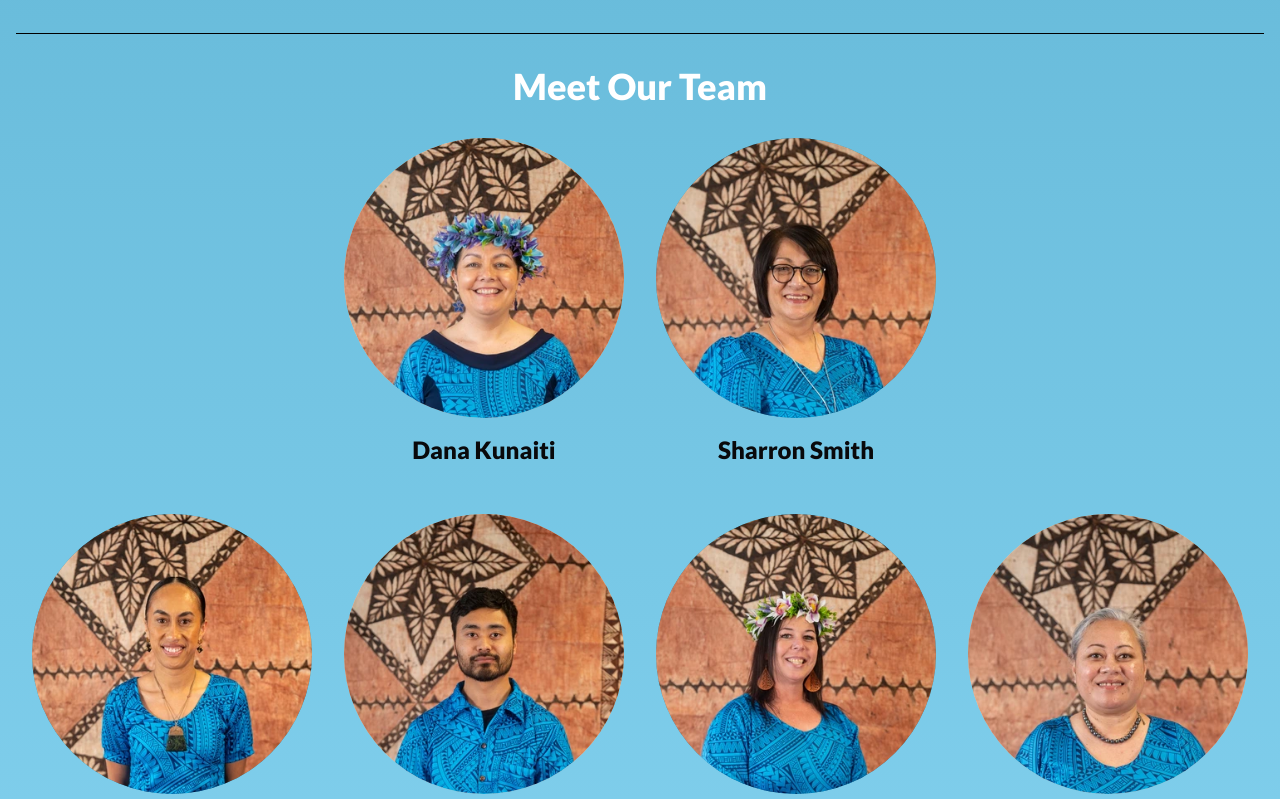
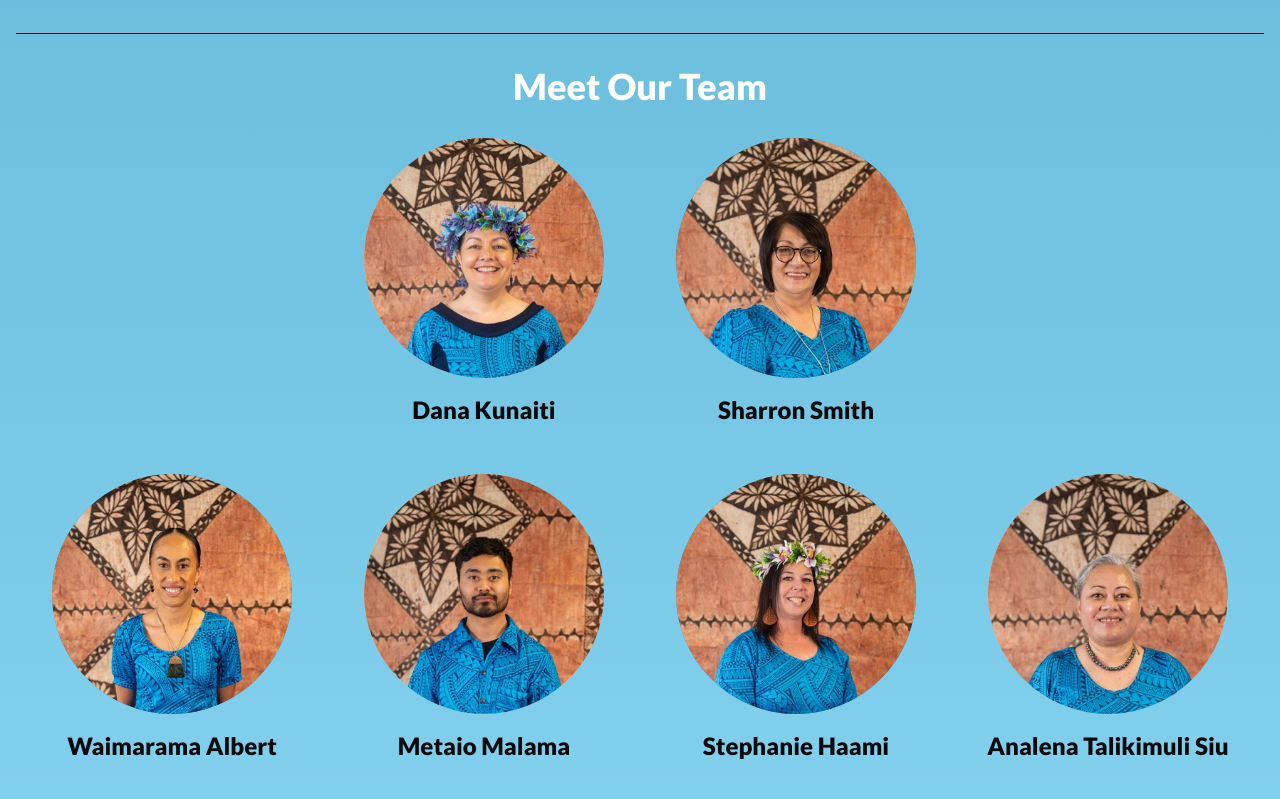
Before and after one commit to jhigger/niuvaka-trust, a Next.js app: page /about in a window 1280 px wide. Shown: the part 5281-6080 px from the top of the page. Built offline with nearby package versions, Linux system fonts and the light colour scheme.

Commit message:
feat: reduce image size

```diff
--- a/src/pages/about.tsx
+++ b/src/pages/about.tsx
@@ -443,7 +443,7 @@ export default function About() {
                       "group relative col-span-1 flex flex-col items-center gap-4 text-center"
                     }
                   >
-                    <div className="flex w-full max-w-72 shrink-0 items-center justify-center overflow-hidden rounded-full group-odd:bg-coffee-50 group-even:bg-mint-500">
+                    <div className="flex w-full max-w-60 shrink-0 items-center justify-center overflow-hidden rounded-full group-odd:bg-coffee-50 group-even:bg-mint-500">
                       <AspectRatio ratio={1 / 1}>
                         <img
                           src={image}
```
